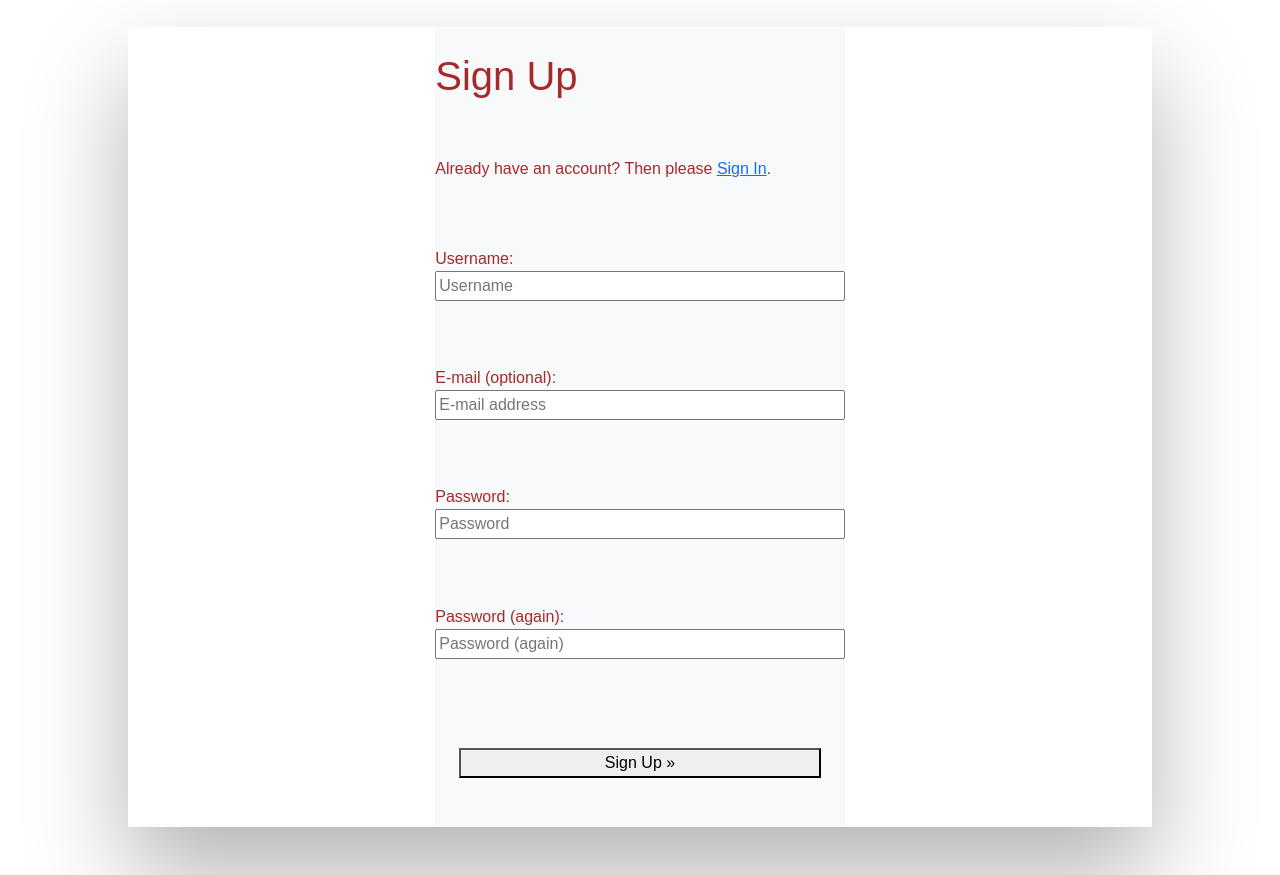
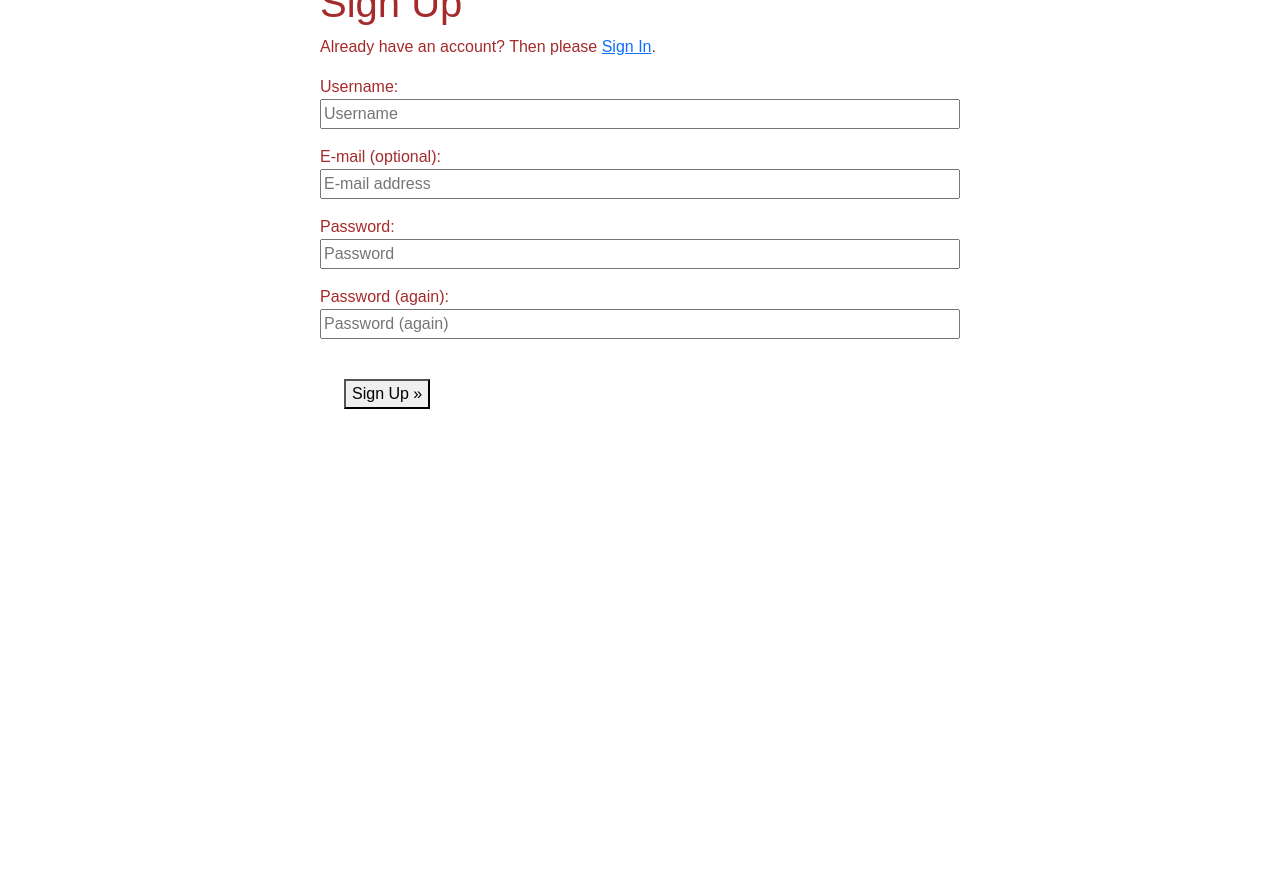
Before and after one commit to culanomeara/adventureswithwood, a Django app: page /accounts/signup/ in a window 1280 px wide. Shown: the part 341-1216 px from the top of the page. After the commit the page ends 750 px from the top, so only its background shows below. Run offline with Django 3.2, Linux system fonts and the light colour scheme; some web fonts are replaced.

Commit message:
Adjust form styling testing phase

```diff
--- a/static/css/style.css
+++ b/static/css/style.css
@@ -6,27 +6,14 @@ body {
 }
 
 #navbarText {
-    font-size: 2rem;
+    font-size: 1.4rem;
     font-weight: 700;
     color: #a52a2a;
 }
 
-/* #awwlogo {
-    height: 10px;
-    width: 10px;
-} */
-
 .card {
     border: none;
 }
-
-/* #carouselCaptions {
-    max-width: 120vh;
-} */
-
-/* .carousel-inner {
-    align-content: center;
-} */
 
 .image-container {
     position: relative;
@@ -54,10 +41,6 @@ body {
     color:#ba7506
 }
 
-/* .page-link {
-    color: #445261;
-} */
-
 .p-update {
     text-decoration: none;
     color: #445261;
@@ -65,10 +48,6 @@ body {
 
 .p-update:hover {
     color: #a52a2a;
-}
-
-.p-update {
-    color: #445261;
 }
 
 .p-title {
@@ -136,15 +115,6 @@ body {
     padding-left: 0;
 }
 
-.main-panel {
-	grid-row: span 2;
-}
-
-.side-panels {
-	display: flex;
-	flex-direction: column;
-}
-
 .hero img,
 .proj img {
     max-width: 100%;
@@ -173,9 +143,9 @@ body {
 }
 
 .image-flash h3 {
-    padding: 0.8rem;
+    padding: 0.6rem;
     color: white;
-    font-weight: 150;
+    font-weight: 120;
     font-size: 1.6rem;
 }
 
@@ -205,41 +175,25 @@ body {
     transform: scale(1.1);
 }
 
-/* .proj1 {
-    grid-template-areas: project1;
-}
-
-.proj2 {
-    grid-template-areas: project2;
-} */
-
-.signup {
+/* .signup {
     background-color: rgb(248,249,250);
     min-height: 75vh;
-}
+} */
 
 .signup input,
 .create_p input,
 .login input {
     width: 100%;
 }
-
+/*
 #signup_form,
 #login_form,
-#create_p_form,
-#contactus_form {
-    width: 80%;
-    min-height: 50rem;
-    background-repeat: no-repeat;
-    background-size: cover;
-    background-position: right bottom;
+#create_p_form {
     display: grid;
     align-items: center;
-    margin: 3rem auto;
 }
 
 .form_container {
     box-shadow: 0 3rem 6rem rgb(0 0 0 / 30%);
     width: 80%;
-    margin: 3rem auto;
-}
+} */
--- a/templates/account/logout.html
+++ b/templates/account/logout.html
@@ -5,6 +5,7 @@
 {% block head_title %}{% trans "Sign Out" %}{% endblock %}
 
 {% block content %}
+<div class="form_container">
   <h1>{% trans "Sign Out" %}</h1>
 
   <p>{% trans 'Are you sure you want to sign out?' %}</p>
@@ -12,10 +13,10 @@
   <form method="post" action="{% url 'account_logout' %}">
     {% csrf_token %}
     {% if redirect_field_value %}
-  <input type="hidden" name="{{ redirect_field_name }}" value="{{ redirect_field_value }}"/>
+    <input type="hidden" name="{{ redirect_field_name }}" value="{{ redirect_field_value }}" />
     {% endif %}
     <button type="submit">{% trans 'Sign Out' %}</button>
   </form>
-
+</div>
 
 {% endblock %}
```
Lines whose indentation alone changed are shown as unchanged.
